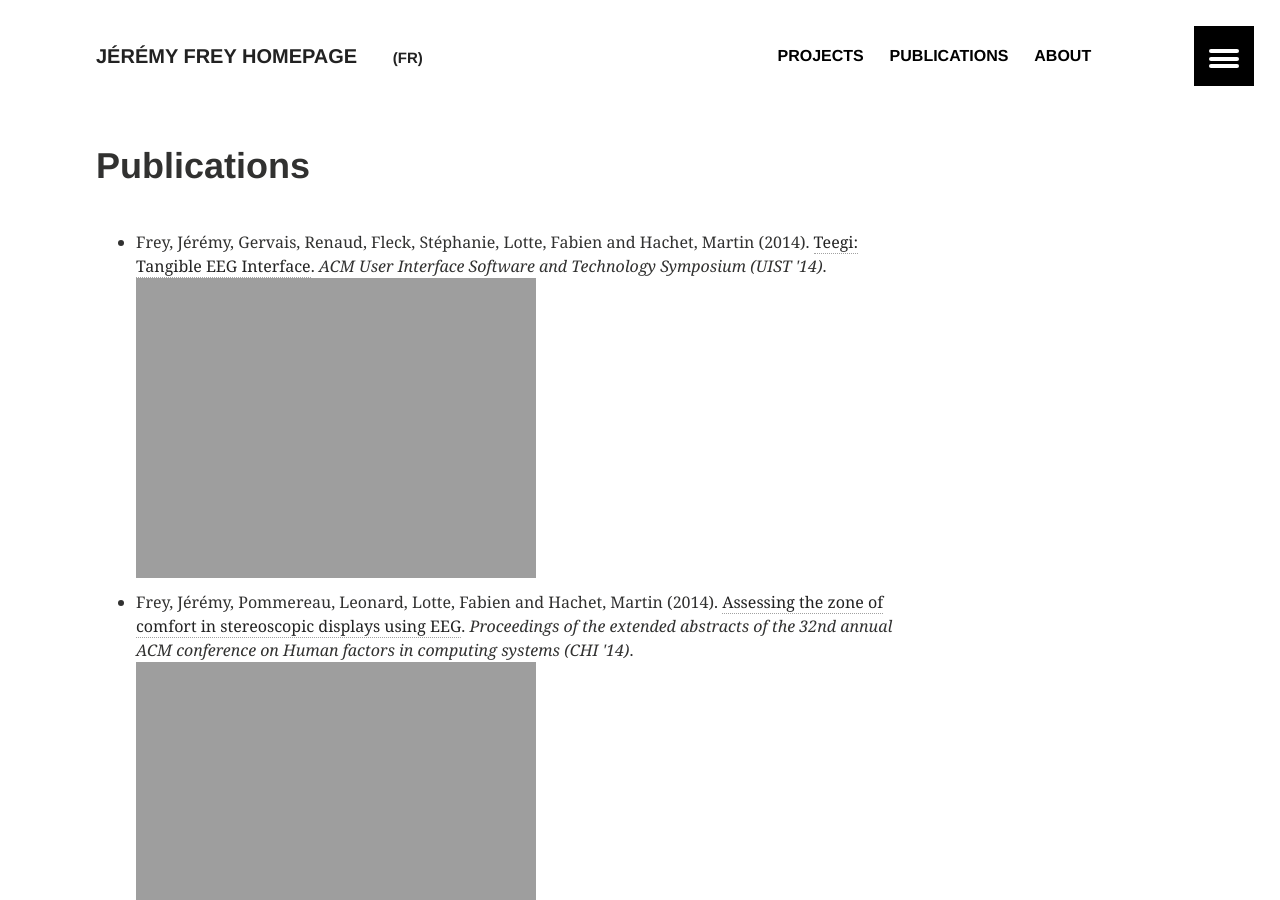
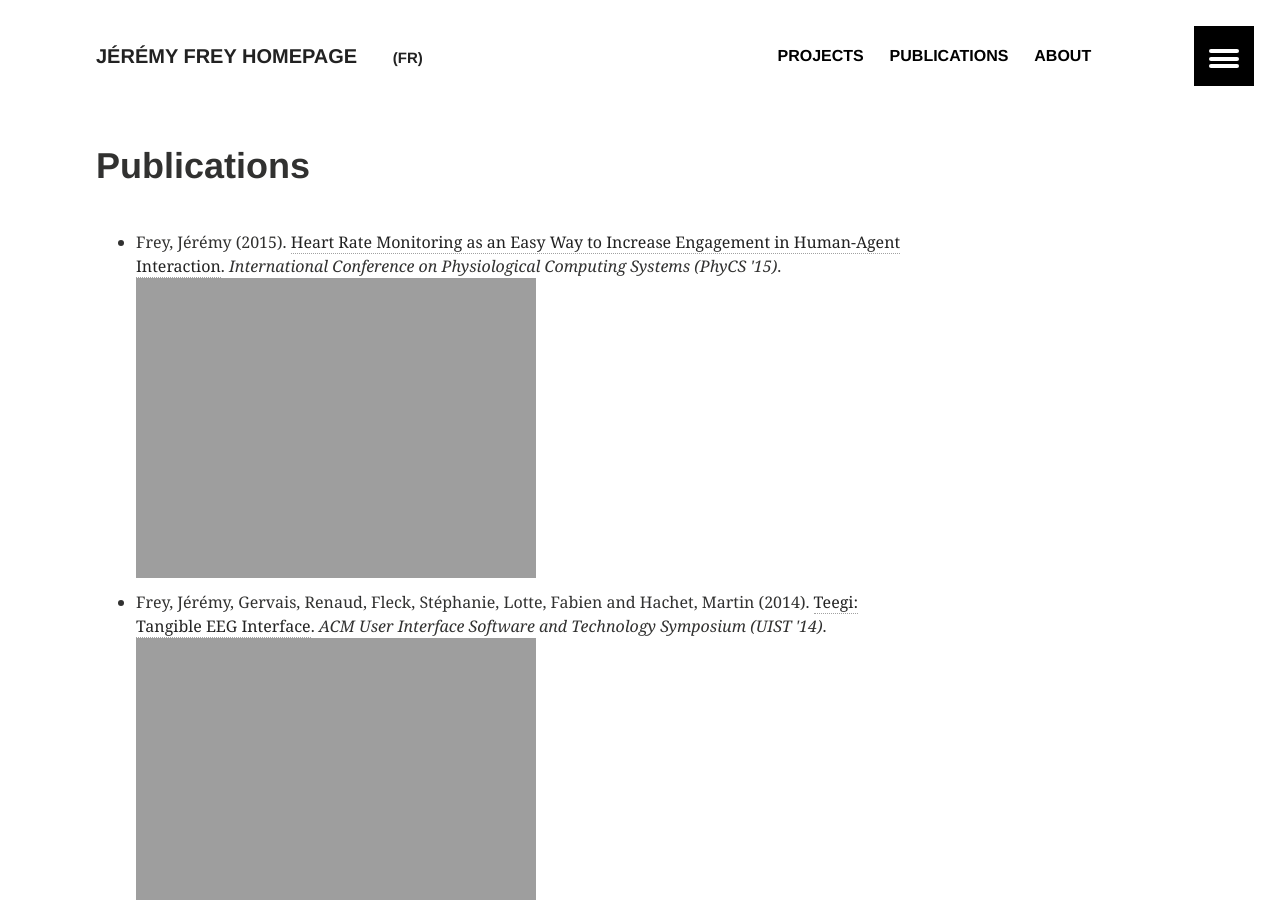
Before and after one commit to jfrey-xx/jfrey-xx.github.io, a Jekyll site: the page built from _pages/publications.md, in a window 1280 px wide and 900 px high. Built offline with Jekyll 4.4.1, drawn with Linux system fonts in a browser that asks for light colours.

Commit message:
Add phycs paper to publication, fix description.

```diff
--- a/_data/publications.yml
+++ b/_data/publications.yml
@@ -89,3 +89,20 @@
   abbreviation: "UIST '14"
   pdf-link: "http://hal.inria.fr/docs/01/02/56/21/PDF/uistf1785-freyA.pdf"
   project: "teegi"
+- URL: https://hal.inria.fr/hal-01090544/
+  container-title: International Conference on Physiological Computing
+    Systems
+  author:
+  - family: Frey
+    given:
+    - ! "Jérémy"
+    mee: true
+  id: Frey2015
+  issued:
+    year: 2015
+  year: 2015
+  title: Heart Rate Monitoring as an Easy Way to Increase Engagement in Human-Agent Interaction
+  type: paper-conference
+  abbreviation: "PhyCS '15"
+  pdf-link: "https://hal.inria.fr/hal-01090544/document"
+  project: "physio-agents"
```
Also changed, not shown: _projects/agents-social-presence.md (+1 -1 lines).
